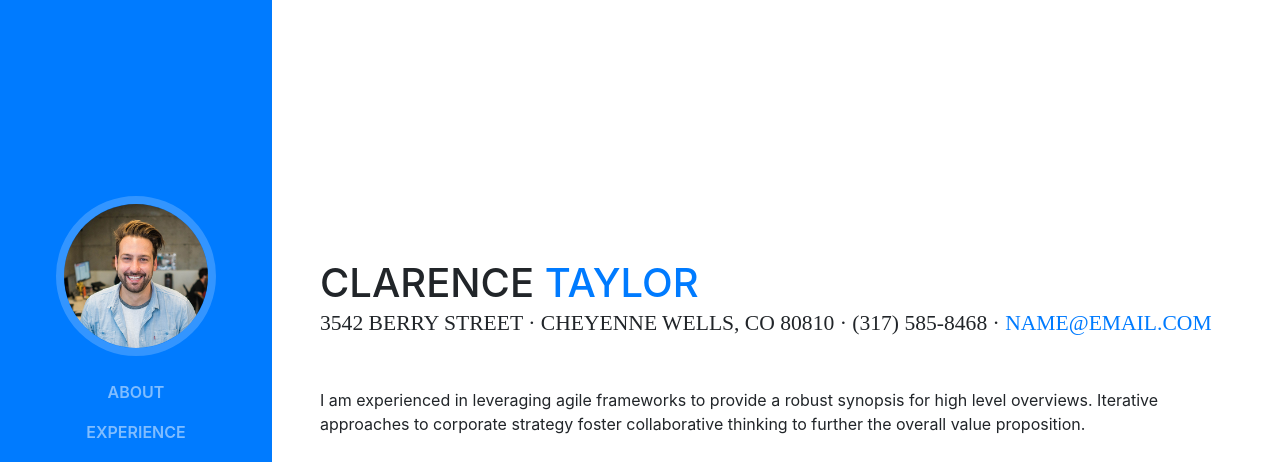
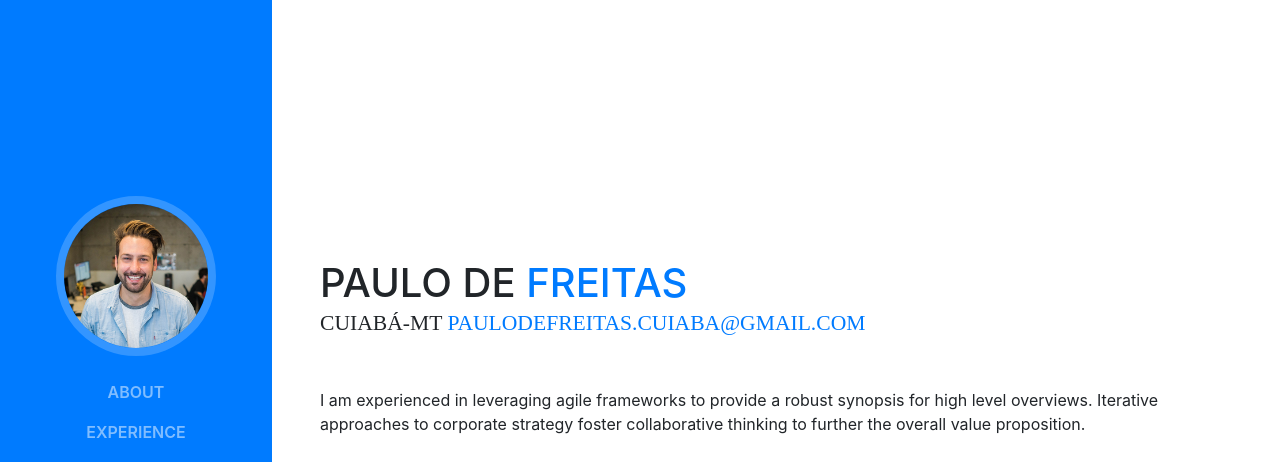
Before and after one commit to paulodefreitascuiaba/inicio, a website with bundled scripts: page index.html in a window 1280 px wide. Shown: the top 462 px of the page. Built offline with nearby package versions, Linux system fonts and the light colour scheme; a web font is replaced by a local one.

Commit message:
Update index.html

```diff
--- a/index.html
+++ b/index.html
@@ -8,7 +8,7 @@
     <meta name="description" content="">
     <meta name="author" content="">
 
-    <title>Resume - Start Bootstrap Theme</title>
+    <title>Paulo De Freitas</title>
 
     <!-- Bootstrap core CSS -->
     <link href="vendor/bootstrap/css/bootstrap.min.css" rel="stylesheet">
@@ -65,11 +65,11 @@
 
       <section class="resume-section p-3 p-lg-5 d-flex d-column" id="about">
         <div class="my-auto">
-          <h1 class="mb-0">Clarence
-            <span class="text-primary">Taylor</span>
+          <h1 class="mb-0">PAULO DE
+            <span class="text-primary">FREITAS</span>
           </h1>
-          <div class="subheading mb-5">3542 Berry Street · Cheyenne Wells, CO 80810 · (317) 585-8468 ·
-            <a href="mailto:name@email.com">name@email.com</a>
+          <div class="subheading mb-5">CUIABÁ-MT
+            <a href="mailto:name@email.com">paulodefreitas.cuiaba@gmail.com</a>
           </div>
           <p class="mb-5">I am experienced in leveraging agile frameworks to provide a robust synopsis for high level overviews. Iterative approaches to corporate strategy foster collaborative thinking to further the overall value proposition.</p>
           <ul class="list-inline list-social-icons mb-0">
```
